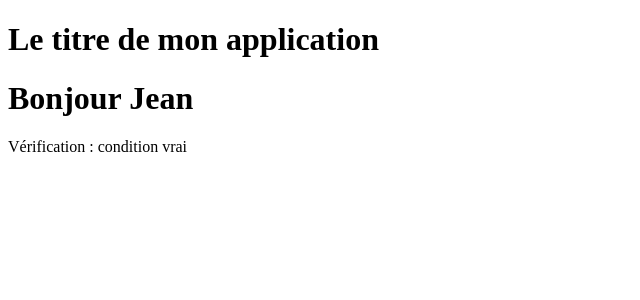
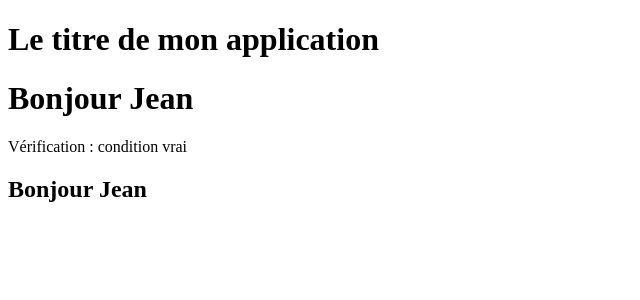
Before and after one commit to formateur1/TD1Ex1Angular, an Angular app: page / in a window 1280 px wide. Shown: the top 300 px of the page, without its empty margins (0-640 px from the left). Built offline with nearby package versions, Linux system fonts and the light colour scheme.

Commit message:
condition avec ngIf

```diff
--- a/src/app/app.component.html
+++ b/src/app/app.component.html
@@ -3,3 +3,5 @@
 <h1>Bonjour {{ nom }}</h1>
 
 <p>Vérification : {{ verif ? "condition vrai" : "faux" }}</p>
+
+<h2 *ngIf="verif">Bonjour {{nom}}</h2>
```
